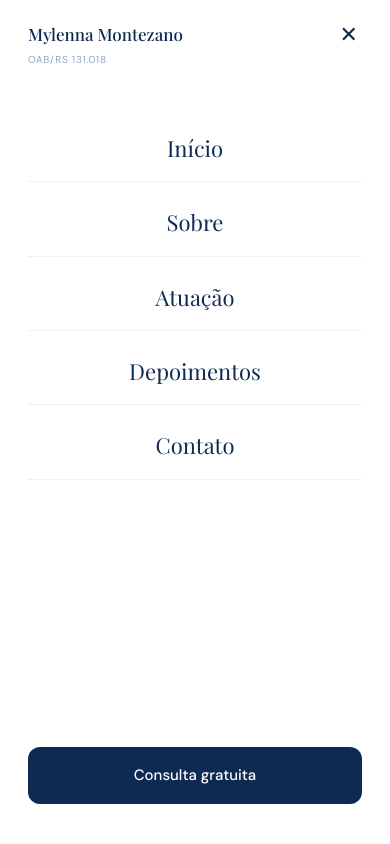
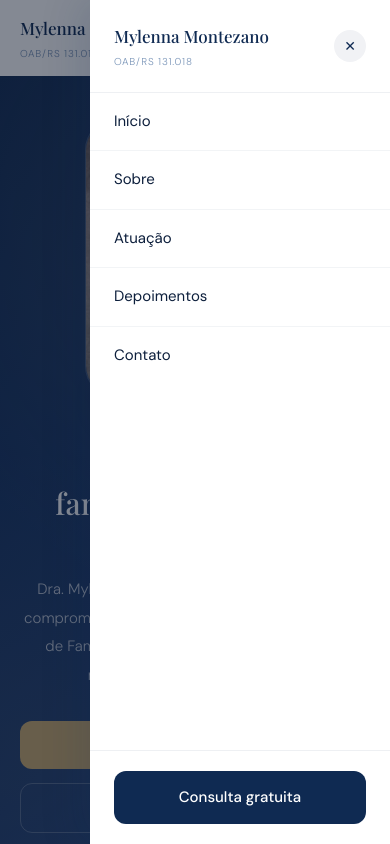
Before and after one commit to endryus7/Advogada-Mylenna, a React (Vite) app in the folder frontend/: page / in a window 390 px wide. Both pictures are taken after a click on the button "Abrir menu". Shown: the top 844 px of the page. Built offline with nearby package versions, Linux system fonts and the light colour scheme; a web font is replaced by a local one.

Commit message:
Modifica Navbar
Ajusta o menu hamburguer do mobile

```diff
--- a/frontend/src/components/Navbar.css
+++ b/frontend/src/components/Navbar.css
@@ -35,7 +35,6 @@
   font-weight: 300;
 }
 
-/* LINKS DESKTOP */
 .navbar__links {
   display: flex;
   align-items: center;
@@ -48,9 +47,7 @@
   transition: color var(--transition);
 }
 
-.navbar__link:hover {
-  color: var(--navy);
-}
+.navbar__link:hover { color: var(--navy); }
 
 .navbar__cta {
   background: var(--navy);
@@ -60,9 +57,7 @@
   border-radius: var(--radius-md);
 }
 
-.navbar__cta:hover {
-  background: var(--navy-light);
-}
+.navbar__cta:hover { background: var(--navy-light); }
 
 /* HAMBURGER */
 .navbar__hamburger {
@@ -70,8 +65,8 @@
   flex-direction: column;
   justify-content: center;
   gap: 5px;
-  width: 36px;
-  height: 36px;
+  width: 44px;
+  height: 44px;
   background: none;
   border: none;
   cursor: pointer;
@@ -84,105 +79,122 @@
   height: 2px;
   background: var(--navy);
   border-radius: 2px;
-  transition:
-    transform 0.3s ease,
-    opacity 0.3s ease;
+  transition: transform 0.3s ease, opacity 0.3s ease;
   transform-origin: center;
+  pointer-events: none;
 }
 
-/* Animação X ao abrir */
-.navbar__hamburger.aberto span:nth-child(1) {
-  transform: translateY(7px) rotate(45deg);
-}
-.navbar__hamburger.aberto span:nth-child(2) {
+.navbar__hamburger.aberto span:nth-child(1) { transform: translateY(7px) rotate(45deg); }
+.navbar__hamburger.aberto span:nth-child(2) { opacity: 0; transform: scaleX(0); }
+.navbar__hamburger.aberto span:nth-child(3) { transform: translateY(-7px) rotate(-45deg); }
+
+/* BACKDROP */
+.navbar__backdrop {
+  position: fixed;
+  inset: 0;
+  z-index: 998;
+  background: rgba(10, 20, 40, 0.5);
   opacity: 0;
-  transform: scaleX(0);
-}
-.navbar__hamburger.aberto span:nth-child(3) {
-  transform: translateY(-7px) rotate(-45deg);
+  pointer-events: none;
+  transition: opacity 0.3s ease;
 }
 
-/* MENU MOBILE */
-.navbar__overlay {
+.navbar__backdrop.visivel {
+  opacity: 1;
+  pointer-events: all;
+}
+
+/* DRAWER */
+.navbar__drawer {
   position: fixed;
-  inset: 0;
-  z-index: 300;
+  top: 0;
+  right: 0;
+  bottom: 0;
+  width: 300px;
+  z-index: 999;
   background: #fff;
   display: flex;
   flex-direction: column;
-  padding: 20px 28px 40px;
   transform: translateX(100%);
   transition: transform 0.35s cubic-bezier(0.4, 0, 0.2, 1);
+  box-shadow: -8px 0 40px rgba(15, 42, 82, 0.15);
 }
 
-.navbar__overlay.visivel {
+.navbar__drawer.visivel {
   transform: translateX(0);
 }
 
-.navbar__overlay-header {
+.navbar__drawer-header {
   display: flex;
-  align-items: flex-start;
+  align-items: center;
   justify-content: space-between;
-  margin-bottom: 48px;
+  padding: 22px 24px;
+  border-bottom: 1px solid rgba(15, 42, 82, 0.07);
 }
 
 .navbar__fechar {
-  background: none;
+  background: rgba(15, 42, 82, 0.06);
   border: none;
-  font-size: 22px;
+  width: 32px;
+  height: 32px;
+  border-radius: 50%;
+  font-size: 14px;
   color: var(--navy);
   cursor: pointer;
-  padding: 4px;
-  line-height: 1;
+  display: flex;
+  align-items: center;
+  justify-content: center;
+  flex-shrink: 0;
 }
 
-.navbar__overlay-links {
+.navbar__fechar:hover { background: rgba(15, 42, 82, 0.12); }
+
+.navbar__drawer-links {
+  flex: 1;
   display: flex;
   flex-direction: column;
-  align-items: center;
-  gap: 8px;
-  flex: 1;
+  overflow-y: auto;
 }
 
-.navbar__overlay-links a {
-  font-family: var(--font-display);
-  font-size: 22px;
+.navbar__drawer-links a {
+  display: flex;
+  align-items: center;
+  padding: 16px 24px;
+  font-size: 15px;
   font-weight: 400;
-  color: var(--navy);
-  padding: 14px 0;
-  width: 100%;
-  text-align: center;
-  border-bottom: 1px solid rgba(15, 42, 82, 0.07);
-  transition: color var(--transition);
+  color: var(--text-dark);
+  border-bottom: 1px solid rgba(15, 42, 82, 0.05);
 }
 
-.navbar__overlay-links a:hover {
-  color: var(--gold);
+.navbar__drawer-links a:last-child { border-bottom: none; }
+
+.navbar__drawer-links a:hover {
+  background: var(--blue-pale);
+  color: var(--navy);
+  padding-left: 30px;
+}
+
+.navbar__drawer-footer {
+  padding: 20px 24px;
+  border-top: 1px solid rgba(15, 42, 82, 0.07);
 }
 
 .navbar__overlay-cta {
   display: block;
-  margin-top: 32px;
   background: var(--navy);
   color: #fff;
   text-align: center;
-  padding: 16px;
+  padding: 14px;
   border-radius: var(--radius-md);
   font-size: 15px;
   font-weight: 500;
+  transition: background var(--transition);
 }
 
-.navbar__overlay-cta:hover {
-  background: var(--navy-light);
-}
+.navbar__overlay-cta:hover { background: var(--navy-light); }
 
 /* MOBILE */
 @media (max-width: 768px) {
-  .navbar__links {
-    display: none;
-  }
-
-  .navbar__hamburger {
-    display: flex;
-  }
+  .navbar__links    { display: none; }
+  .navbar__hamburger { display: flex; }
 }
--- a/frontend/src/components/Navbar.jsx
+++ b/frontend/src/components/Navbar.jsx
@@ -1,9 +1,20 @@
-import { useState } from 'react'
+import { useState, useEffect } from 'react'
+import { createPortal } from 'react-dom'
 import { advogada } from '../data/siteData'
 import './Navbar.css'
 
 export default function Navbar() {
   const [menuAberto, setMenuAberto] = useState(false)
+
+  useEffect(() => {
+    document.body.style.overflow = menuAberto ? 'hidden' : ''
+    return () => { document.body.style.overflow = '' }
+  }, [menuAberto])
+
+  function toggleMenu() {
+    console.log('clicou burger, estado atual:', menuAberto)
+    setMenuAberto(prev => !prev)
+  }
 
   function fecharMenu() {
     setMenuAberto(false)
@@ -18,7 +29,6 @@ export default function Navbar() {
             <span className="navbar__sub">{advogada.oab}</span>
           </a>
 
-          {/* Links desktop */}
           <div className="navbar__links">
             <a href="#sobre"       className="navbar__link">Sobre</a>
             <a href="#atuacao"     className="navbar__link">Atuação</a>
@@ -26,11 +36,11 @@ export default function Navbar() {
             <a href="#contato"     className="navbar__link navbar__cta">Consulta gratuita</a>
           </div>
 
-          {/* Botão hamburger*/}
           <button
             className={`navbar__hamburger ${menuAberto ? 'aberto' : ''}`}
-            onClick={() => setMenuAberto(!menuAberto)}
+            onClick={toggleMenu}
             aria-label="Abrir menu"
+            style={{ zIndex: 9999, position: 'relative' }}
           >
             <span />
             <span />
@@ -39,9 +49,16 @@ export default function Navbar() {
         </div>
       </nav>
 
-      {/* menu mobile */}
-      <div className={`navbar__overlay ${menuAberto ? 'visivel' : ''}`}>
-        <div className="navbar__overlay-header">
+      {createPortal(
+        <>
+          <div
+            className={`navbar__backdrop ${menuAberto ? 'visivel' : ''}`}
+            onClick={fecharMenu}
+            aria-hidden="true"
+          />
+
+          <div className={`navbar__drawer ${menuAberto ? 'visivel' : ''}`}>
+            <div className="navbar__drawer-header">
               <div className="navbar__logo">
                 <span className="navbar__name">{advogada.nome}</span>
                 <span className="navbar__sub">{advogada.oab}</span>
@@ -51,7 +68,7 @@ export default function Navbar() {
               </button>
             </div>
 
-        <nav className="navbar__overlay-links">
+            <nav className="navbar__drawer-links">
               <a href="#home"        onClick={fecharMenu}>Início</a>
               <a href="#sobre"       onClick={fecharMenu}>Sobre</a>
               <a href="#atuacao"     onClick={fecharMenu}>Atuação</a>
@@ -59,10 +76,15 @@ export default function Navbar() {
               <a href="#contato"     onClick={fecharMenu}>Contato</a>
             </nav>
 
+            <div className="navbar__drawer-footer">
               <a href="#contato" className="navbar__overlay-cta" onClick={fecharMenu}>
                 Consulta gratuita
               </a>
             </div>
+          </div>
+        </>,
+        document.body
+      )}
     </>
   )
 }
```
Lines whose indentation alone changed are shown as unchanged.
